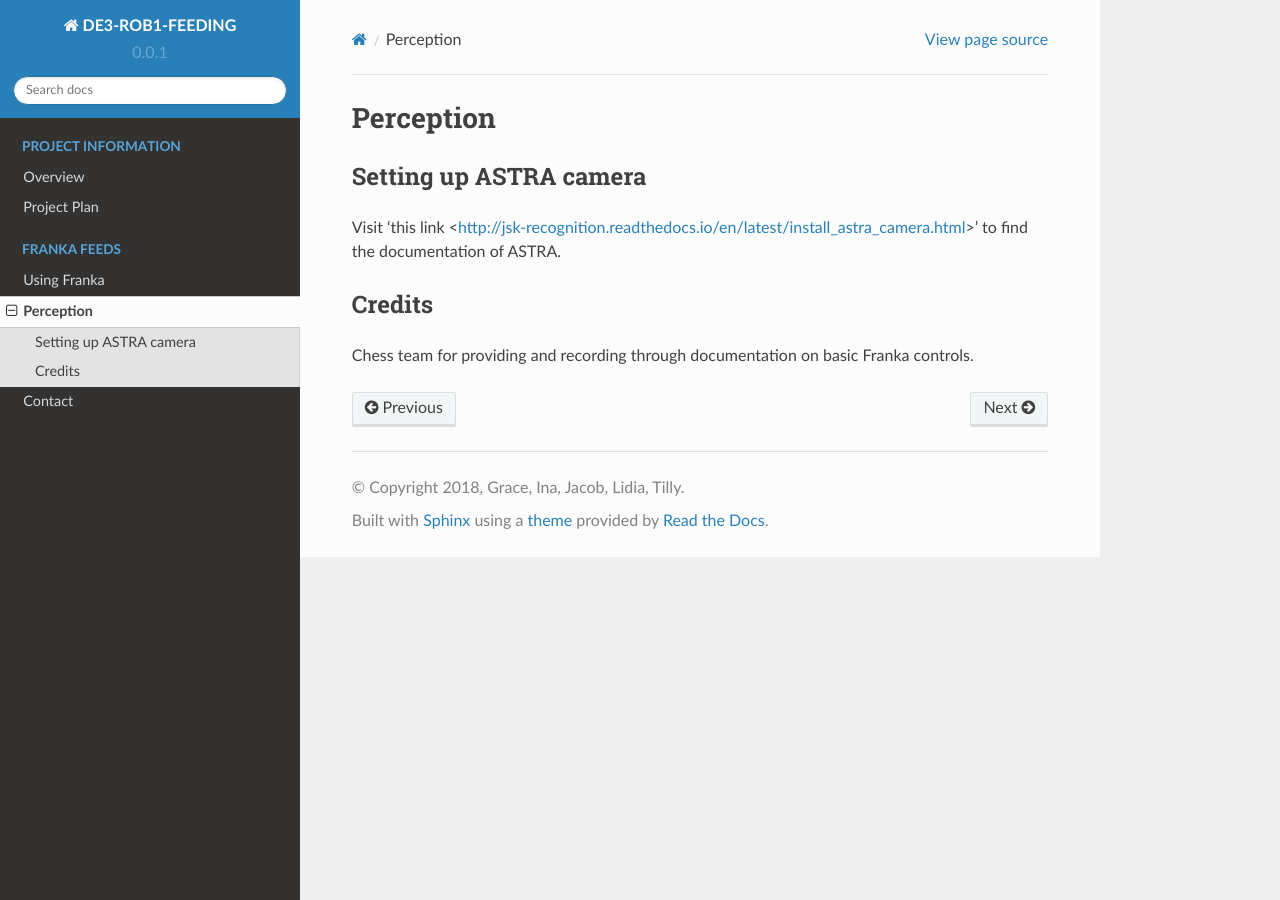
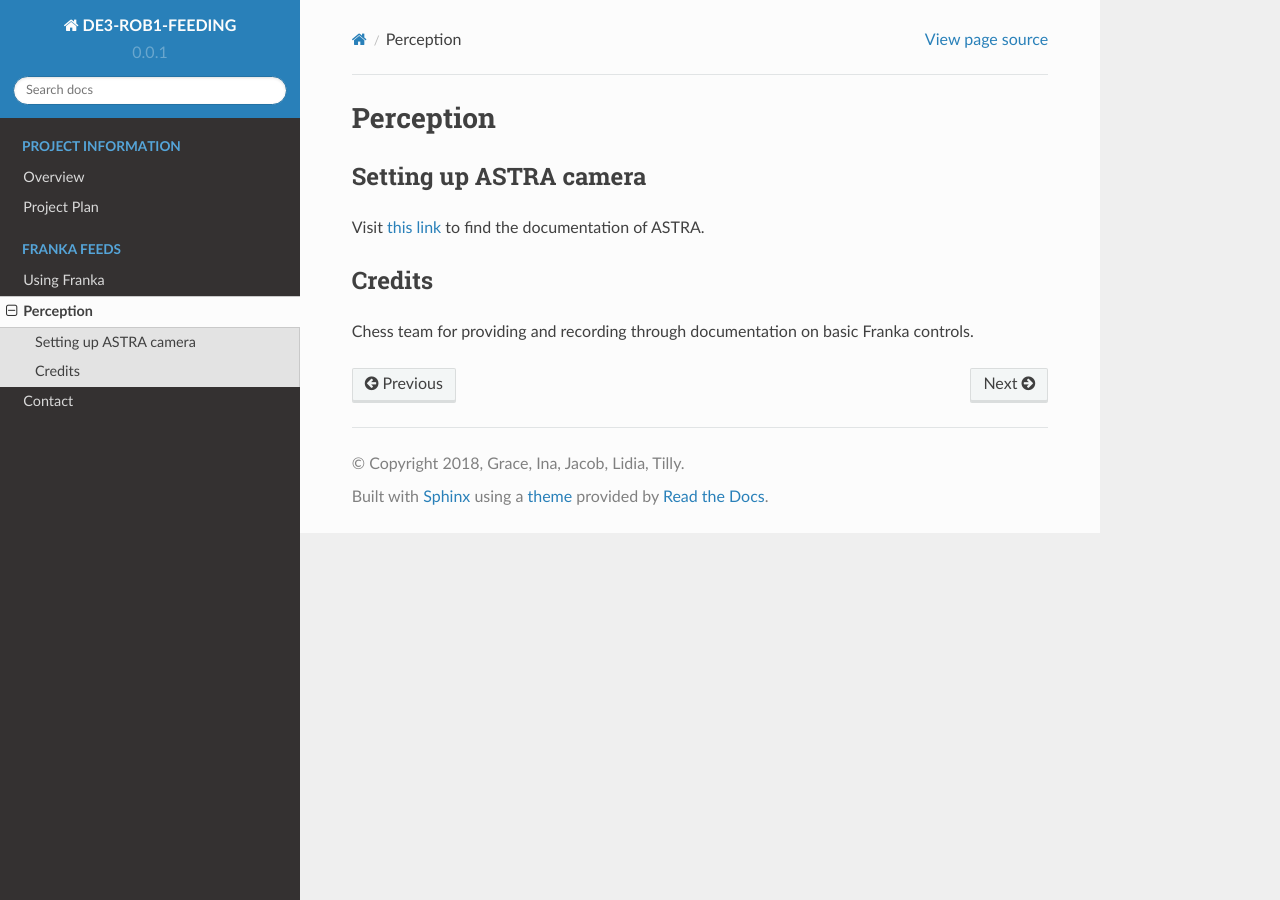
Before and after one commit to gracechin/DE3-ROB1-FEEDING, a Sphinx documentation site: the page built from docs/source/perception.rst, in a window 1280 px wide. Built offline with Sphinx 7.4.7 and the Read the Docs theme 2.0.0, drawn with Linux system fonts in a browser that asks for light colours.

Commit message:
adding link to words

```diff
--- a/docs/source/perception.rst
+++ b/docs/source/perception.rst
@@ -4,7 +4,7 @@ Perception
 Setting up ASTRA camera
 ^^^^^^^^^^^^^^^^^^^^^^^
 
-Visit 'this link <http://jsk-recognition.readthedocs.io/en/latest/install_astra_camera.html>' to find the documentation of ASTRA.
+Visit `this link <http://jsk-recognition.readthedocs.io/en/latest/install_astra_camera.html>`_ to find the documentation of ASTRA.
 
 
 Credits
--- a/docs/source/using_franka.rst
+++ b/docs/source/using_franka.rst
@@ -6,7 +6,7 @@ Setting Up
 
 Visit https://de3-rob1-chess.readthedocs.io to see how franka was setted up.
 
-This 'site <https://frankaemika.github.io>' was used to install the live kernel, libfranka and franka_ros.
+This `site <https://frankaemika.github.io>`_ was used to install the live kernel, libfranka and franka_ros.
 
 Connecting to FRANKA
 ^^^^^^^^^^^^^^^^^^^^
```
